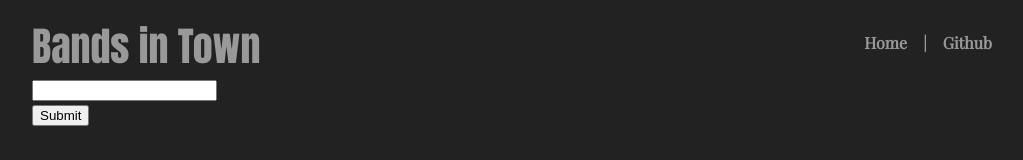
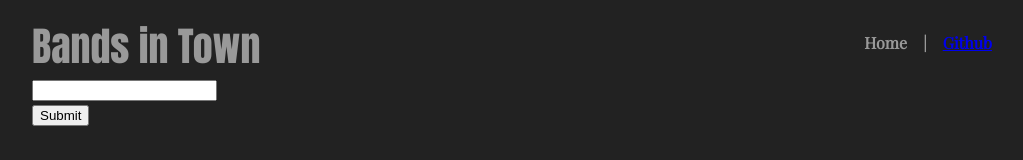
Before and after one commit to JnnnLe/touring-bands, a React (Create React App) app: page / in a window 1280 px wide. Shown: the top 160 px of the page, without its empty margins (128-1151 px from the left). Built offline with nearby package versions, Linux system fonts and the light colour scheme; no server answers.

Commit message:
Link to Gihub + format user input

```diff
--- a/src/App.js
+++ b/src/App.js
@@ -25,10 +25,18 @@
   getArtist = () => {
     axios.get(`https://rest.bandsintown.com/artists/${this.state.queryArtist}/events?app_id=${config.apiKey}`)
       .then(function (response) {
+        if (response.data.length === 0) {
+          alert('Sorry, it looks like your artist is not touring at this time.');
+        }
+        //TODO:
+          //Commit if alert
+          //Fn for jsx formatting of return
+          //Style Search and Return
         console.log(response);
       })
       .catch(function (error) {
         console.log(error);
+        alert('The name you entered is incorrect, please revise.')
       });
   }
 
--- a/src/components/Header/Header.css
+++ b/src/components/Header/Header.css
@@ -6,7 +6,7 @@
 #header-title {
   align-self: center;
   font-family: 'Anton', sans-serif;
-  font-size: 2.5em;
+  font-size: 2.5em
 }
 
 ul#actions-list {
--- a/src/components/Header/Header.jsx
+++ b/src/components/Header/Header.jsx
@@ -11,7 +11,7 @@
       <div id="header-actions">
         <ul id="actions-list">
           <li><a>Home</a></li>
-          <li><a>Github</a></li>
+          <li><a href="https://github.com/JnnnLe" target="_blank">Github</a></li>
         </ul>
       </div>
     </div>
```
